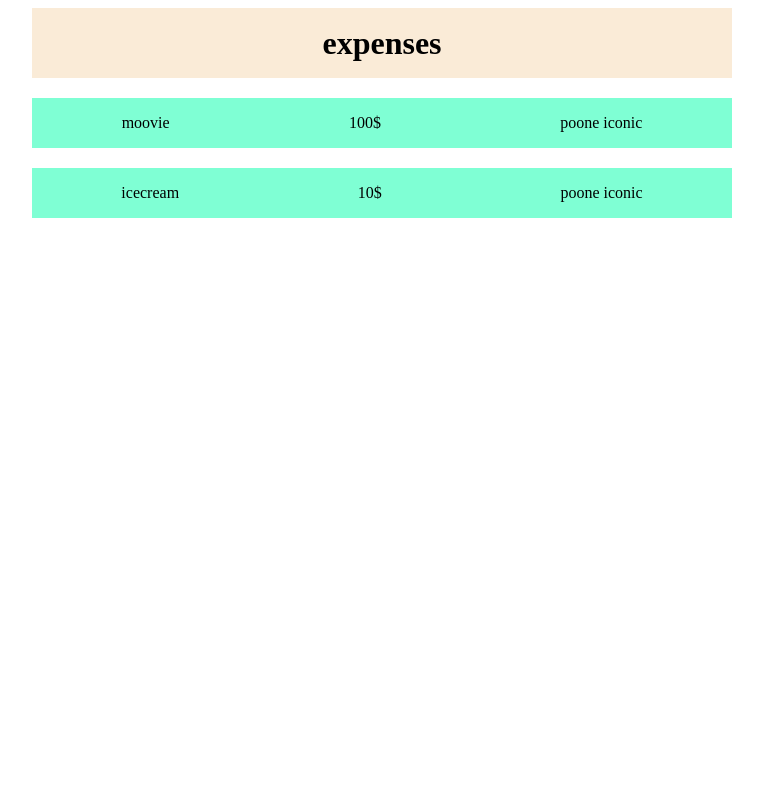
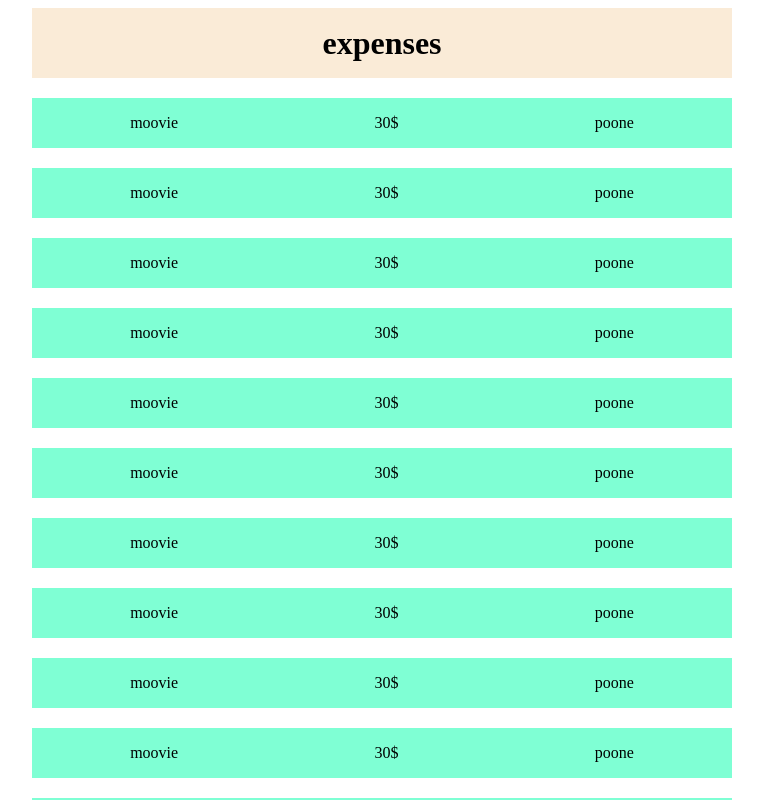
Before and after one commit to arifahd92/sharpener_react, a React (Create React App) app: page / in a window 1280 px wide. Shown: the top 800 px of the page, without its empty margins (258-1021 px from the left). Built offline with nearby package versions, Linux system fonts and the light colour scheme.

Commit message:
looping of component

```diff
--- a/src/App.js
+++ b/src/App.js
@@ -2,9 +2,32 @@ import React from "react";
 import Expenses from "./components/Expenses";
 
 export default function App() {
+  const expensedata = [
+    {
+      name: "moovie",
+      amount: "30$",
+      location: "poone",
+    },
+  ];
+  const expensesArray = [];
+
+  for (let i = 0; i < 100; i++) {
+    expensesArray.push(
+      <Expenses
+        key={i}
+        name={expensedata[0].name}
+        amount={expensedata[0].amount}
+        location={expensedata[0].location}
+      />
+    );
+  }
+
   return (
     <div>
-      <Expenses />
+      <div className="cont">
+        <h1>expenses</h1>
+      </div>
+      {expensesArray}
     </div>
   );
 }
--- a/src/components/Expenses.js
+++ b/src/components/Expenses.js
@@ -1,20 +1,13 @@
 import React from "react";
 import "./expenses.css";
-export default function Expenses() {
+
+export default function Expenses({ name, amount, location }) {
   return (
     <div className="maincont">
-      <div className="cont">
-        <h1>expenses</h1>
-      </div>
       <div className="cont-item">
-        <div className="name">moovie</div>
-        <div className="price">100$</div>
-        <div className="location">poone iconic</div>
-      </div>
-      <div className="cont-item">
-        <div className="name">icecream</div>
-        <div className="price">10$</div>
-        <div className="location">poone iconic</div>
+        <div className="name">{name}</div>
+        <div className="price">{amount}</div>
+        <div className="location">{location}</div>
       </div>
     </div>
   );
```
